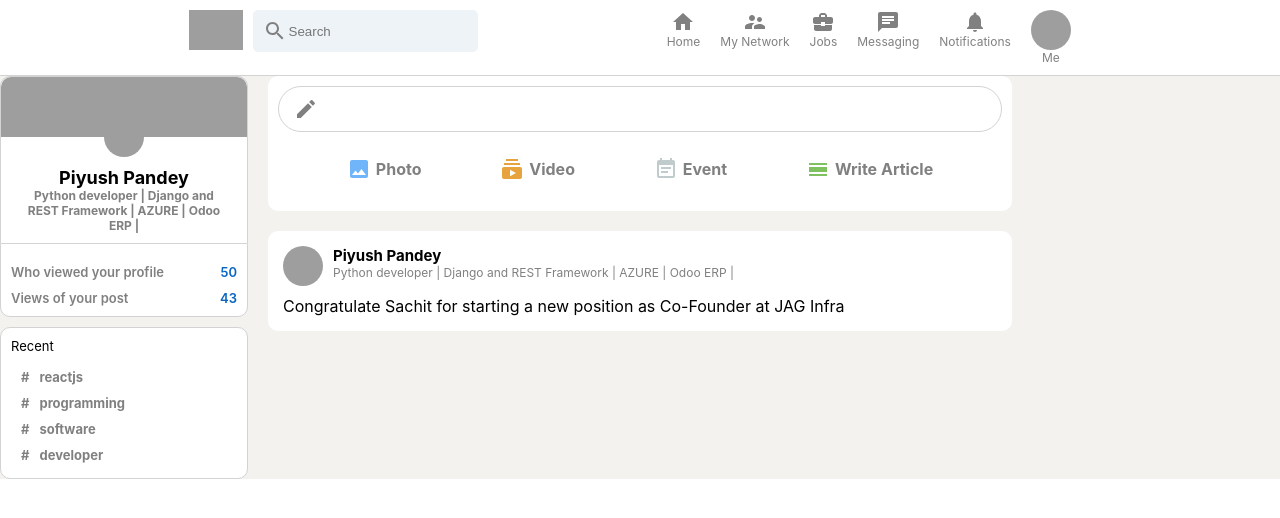
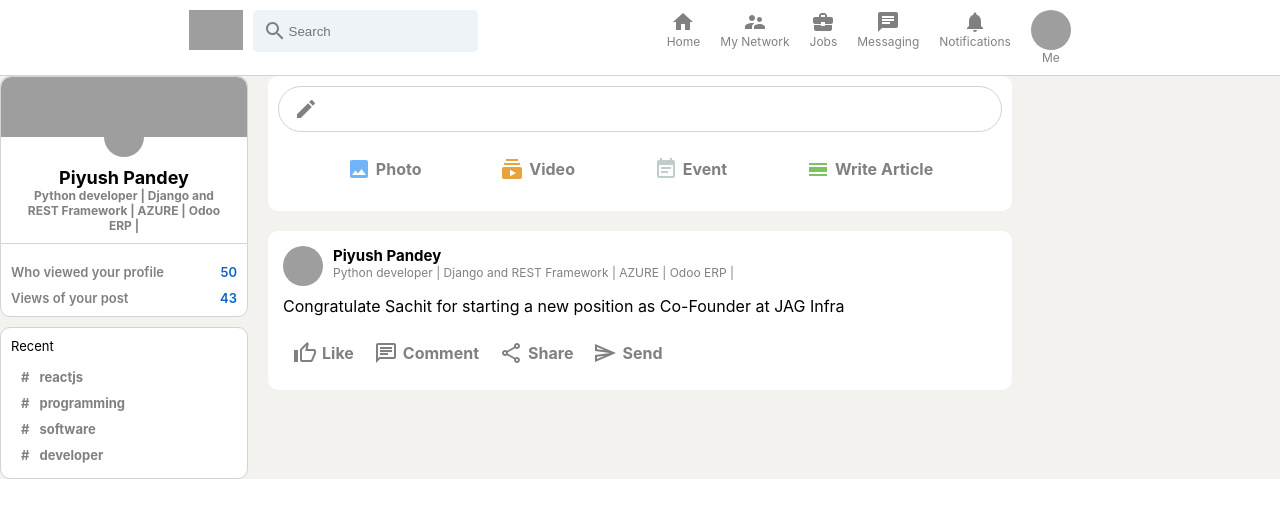
Before and after one commit to piyushpandey16444/linkedin-clone, a React (Create React App) app: page / in a window 1280 px wide. Shown: the top 518 px of the page. Built offline with nearby package versions, Linux system fonts and the light colour scheme; grey boxes are pictures that could not be loaded.

Commit message:
firebase connection

```diff
--- a/package.json
+++ b/package.json
@@ -9,6 +9,7 @@
     "@testing-library/jest-dom": "^4.2.4",
     "@testing-library/react": "^9.5.0",
     "@testing-library/user-event": "^7.2.1",
+    "firebase": "^8.2.2",
     "react": "^17.0.1",
     "react-dom": "^17.0.1",
     "react-redux": "^7.2.2",
--- a/src/Feed.js
+++ b/src/Feed.js
@@ -1,4 +1,4 @@
-import React from 'react'
+import React, { useState } from 'react'
 import './Feed.css'
 import CreateIcon from '@material-ui/icons/Create';
 import ImageIcon from '@material-ui/icons/Image';
@@ -9,6 +9,13 @@
 import Post from './Post';
 
 function Feed() {
+
+    const [posts, setPosts] = useState([])
+
+    const sendPost = e => {
+        e.preventDefault()
+    }
+
     return (
         <div className='feed'>
             <div className="feed__inputContainer">
@@ -16,7 +23,7 @@
                     <CreateIcon />
                     <form action="">
                         <input type="text"/>
-                        <button type='submit'>Send</button>
+                        <button onClick={sendPost} type='submit'>Send</button>
                     </form>
                 </div>
 
@@ -29,6 +36,9 @@
             </div>
 
             {/* Posts */}
+            {posts.map((post) => {
+                <Post />
+            })}
             <Post name="Piyush Pandey" description="Python developer | Django and REST Framework | AZURE | Odoo ERP |" message="Congratulate Sachit for starting a new position as Co-Founder at JAG Infra
 " photoUrl="https://media-exp1.licdn.com/dms/image/C4E03AQF_O2eW8bGQIQ/profile-displayphoto-shrink_100_100/0/1607933987497?e=1615420800&v=beta&t=2Bc3VojBElbQKcC6eEpcVqTU_F5MG75iOVaXvOBIW0g"/>
 
--- a/src/Post.css
+++ b/src/Post.css
@@ -26,3 +26,8 @@
 .post__info > h2 {
   font-size: 15px;
 }
+
+.post__buttons {
+  display: flex;
+  /* justify-content: space-evenly; */
+}
--- a/src/Post.js
+++ b/src/Post.js
@@ -2,10 +2,10 @@
 import InputOption from './InputOption';
 import './Post.css'
 import { Avatar } from '@material-ui/core'
-// import { ThumbUpAltOutlinedIcon } from '@material-ui/icons/ThumbUpAltOutlined'
-// import { ChatOutlinedIcon } from '@material-ui/icons/ChatOutlined'
-// import { ShareOutlinedIcon } from '@material-ui/icons/ShareOutlined'
-// import { SendOutlinedIcon } from '@material-ui/icons/SendOutlined'
+import ThumbUpAltOutlinedIcon from '@material-ui/icons/ThumbUpAltOutlined';
+import ChatOutlinedIcon from '@material-ui/icons/ChatOutlined';
+import ShareOutlinedIcon from '@material-ui/icons/ShareOutlined'
+import SendOutlinedIcon from '@material-ui/icons/SendOutlined'
 
 function Post({name, description, message, photoUrl}) {
     return (
@@ -23,11 +23,10 @@
             </div>
 
             <div className="post__buttons">
-                {/* <InputOption title="Photo" Icon={ThumbUpAltOutlinedIcon} color="#70B5F9" /> */}
-                {/* <InputOption title="Like" color="gray" Icon={ThumbUpAltOutlinedIcon}/> */}
-                {/* <InputOption Icon={ChatOutlinedIcon} title="Comment" color="gray"/>
+                <InputOption Icon={ThumbUpAltOutlinedIcon} title="Like" color="gray"/>
+                <InputOption Icon={ChatOutlinedIcon} title="Comment" color="gray"/>
                 <InputOption Icon={ShareOutlinedIcon} title="Share" color="gray"/>
-                <InputOption Icon={SendOutlinedIcon} title="Send" color="gray"/> */}
+                <InputOption Icon={SendOutlinedIcon} title="Send" color="gray"/>
             </div>
         </div>
     )
```
Also changed, not shown: src/firebase.js (added, +16 -0 lines), 2 other files (tests, documents, lock files or other folders).
